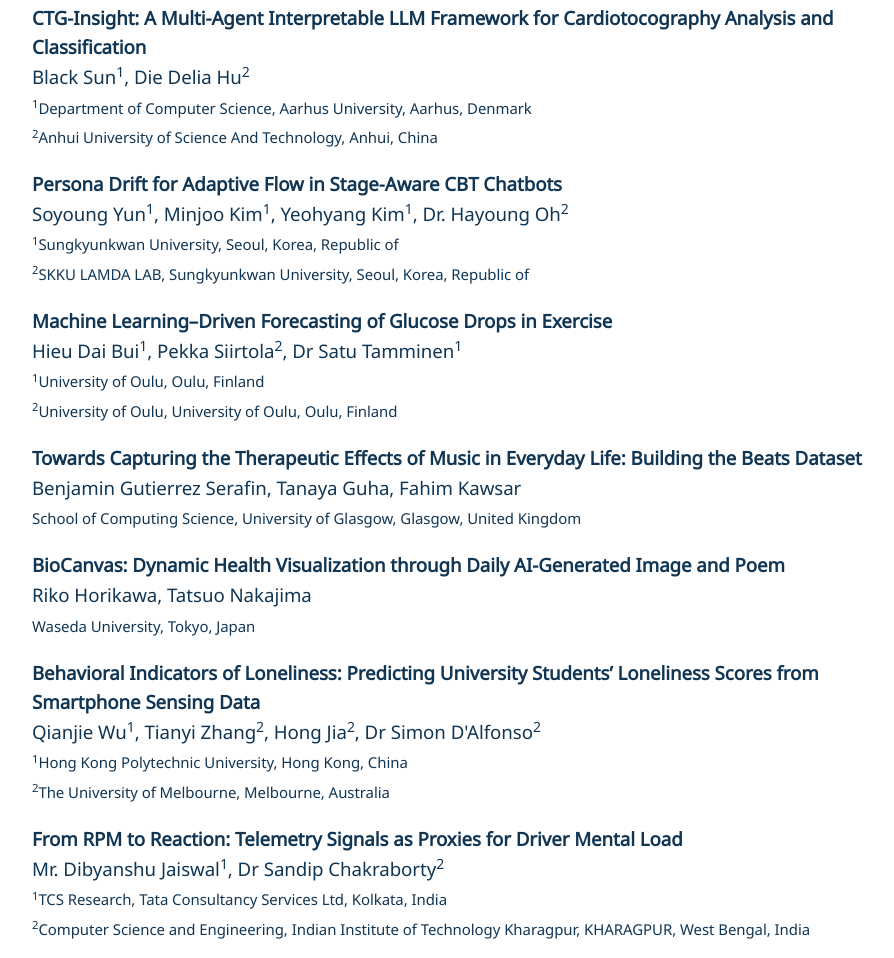
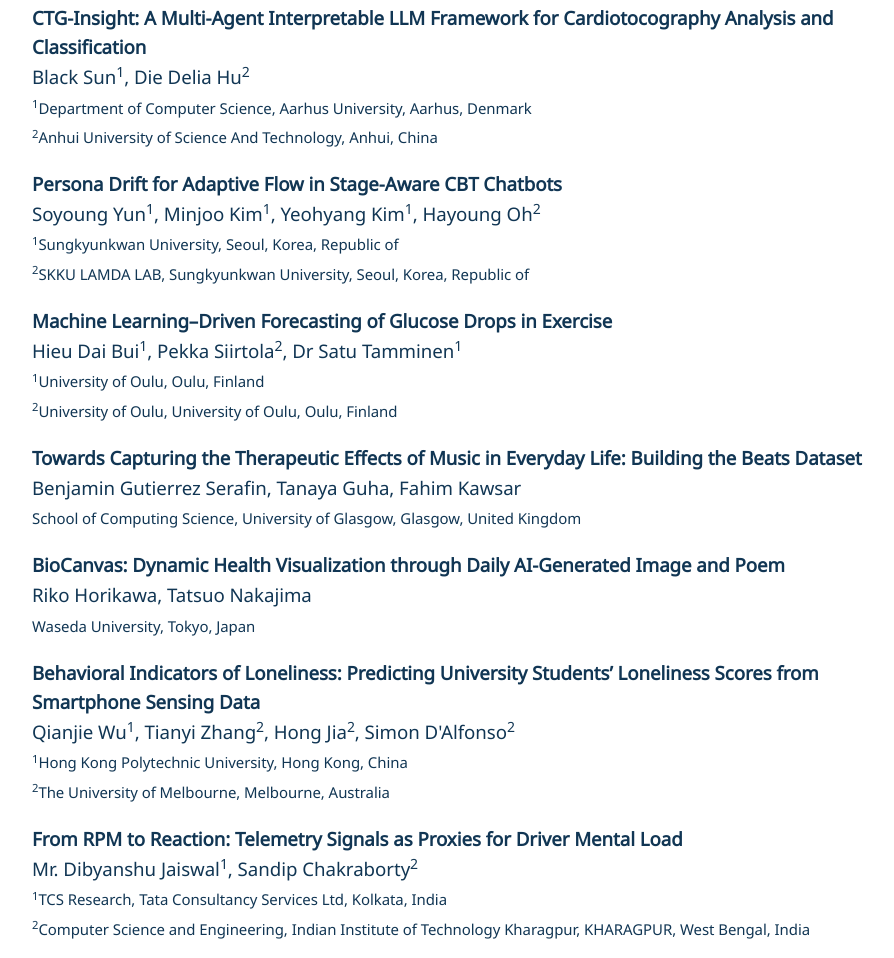
Before and after one commit to wellcomp2025/wellcomp2025.github.io, a plain HTML site: page papers.html in a window 1280 px wide. Shown: the part 1640-2598 px from the top of the page, without its empty margins (166-1060 px from the left). Drawn offline with Linux system fonts and the light colour scheme; a web font is replaced by a local one.

Commit message:
2025_07_20_11_27

```diff
--- a/papers.html
+++ b/papers.html
@@ -44,7 +44,7 @@
 
         <p>
           <b>Multi-Modal Deep Learning for Myocardial Infarction Detection Using ECG Signals and Images</b><br>
-          Jahanggir Hossain Setu<sup>1</sup>, Syed Tangim Pasha<sup>1</sup>, Nabarun Halder<sup>1</sup>, Eshtiak Ahmed<sup>2</sup>, Ashraful Islam<sup>3</sup>, Professor M Ashraful Amin<sup>4</sup><br>
+          Jahanggir Hossain Setu<sup>1</sup>, Syed Tangim Pasha<sup>1</sup>, Nabarun Halder<sup>1</sup>, Eshtiak Ahmed<sup>2</sup>, Ashraful Islam<sup>3</sup>, M Ashraful Amin<sup>4</sup><br>
           <small><sup>1</sup>Center for Computational &amp; Data Sciences, Independent University, Bangladesh, Dhaka, Bangladesh</small><br>
           <small><sup>2</sup>Gamification Group, Faculty of Information Technology and Communication Sciences, Tampere University, Tampere, Finland</small><br>
           <small><sup>3</sup>Center for Computational &amp; Data Sciences, Independent University, Bangladesh, Dhaka, None, Bangladesh</small><br>
@@ -73,7 +73,7 @@
 
         <p>
           <b>POCKET-MIND: Personalized LLM-based Journaling to Support Emotional Awareness and Goal Pursuit</b><br>
-          HaeJi Yang<sup>1</sup>, Jin Gyeong Park<sup>2</sup>, Mr. JinKwon LEE<sup>2</sup>, Dr. Hayoung Oh<sup>2</sup><br>
+          HaeJi Yang<sup>1</sup>, Jin Gyeong Park<sup>2</sup>, Mr. JinKwon LEE<sup>2</sup>, Hayoung Oh<sup>2</sup><br>
           <small><sup>1</sup>LAMDA LAB, SKKU, SEOUL, Korea, Republic of</small><br>
           <small><sup>2</sup>SKKU LAMDA LAB, Sungkyunkwan University, Seoul, Korea, Republic of</small>
         </p>
@@ -94,7 +94,7 @@
 
         <p>
           <b>Persona Drift for Adaptive Flow in Stage-Aware CBT Chatbots</b><br>
-          Soyoung Yun<sup>1</sup>, Minjoo Kim<sup>1</sup>, Yeohyang Kim<sup>1</sup>, Dr. Hayoung Oh<sup>2</sup><br>
+          Soyoung Yun<sup>1</sup>, Minjoo Kim<sup>1</sup>, Yeohyang Kim<sup>1</sup>, Hayoung Oh<sup>2</sup><br>
           <small><sup>1</sup>Sungkyunkwan University, Seoul, Korea, Republic of</small><br>
           <small><sup>2</sup>SKKU LAMDA LAB, Sungkyunkwan University, Seoul, Korea, Republic of</small>
         </p>
@@ -120,14 +120,14 @@
 
         <p>
           <b>Behavioral Indicators of Loneliness: Predicting University Students’ Loneliness Scores from Smartphone Sensing Data</b><br>
-          Qianjie Wu<sup>1</sup>, Tianyi Zhang<sup>2</sup>, Hong Jia<sup>2</sup>, Dr Simon D'Alfonso<sup>2</sup><br>
+          Qianjie Wu<sup>1</sup>, Tianyi Zhang<sup>2</sup>, Hong Jia<sup>2</sup>, Simon D'Alfonso<sup>2</sup><br>
           <small><sup>1</sup>Hong Kong Polytechnic University, Hong Kong, China</small><br>
           <small><sup>2</sup>The University of Melbourne, Melbourne, Australia</small>
         </p>
 
         <p>
           <b>From RPM to Reaction: Telemetry Signals as Proxies for Driver Mental Load</b><br>
-          Mr. Dibyanshu Jaiswal<sup>1</sup>, Dr Sandip Chakraborty<sup>2</sup><br>
+          Mr. Dibyanshu Jaiswal<sup>1</sup>, Sandip Chakraborty<sup>2</sup><br>
           <small><sup>1</sup>TCS Research, Tata Consultancy Services Ltd, Kolkata, India</small><br>
           <small><sup>2</sup>Computer Science and Engineering, Indian Institute of Technology Kharagpur, KHARAGPUR, West Bengal, India</small>
         </p>
@@ -144,7 +144,7 @@
 
         <p>
           <b>From Patient Burdens to User Agency: Designing for Real-Time Protection Support in Online Health Consultations</b><br>
-          Shuning Zhang<sup>1</sup>, Ying Ma<sup>2</sup>, Yongquan 'Owen' Hu<sup>3</sup>, Ting Dang<sup>2</sup>, Hong Jia<sup>2</sup>, Assistant Professor Xin Yi<sup>1,4</sup>, Hewu Li<sup>5</sup><br>
+          Shuning Zhang<sup>1</sup>, Ying Ma<sup>2</sup>, Yongquan 'Owen' Hu<sup>3</sup>, Ting Dang<sup>2</sup>, Hong Jia<sup>2</sup>, Xin Yi<sup>1,4</sup>, Hewu Li<sup>5</sup><br>
           <small><sup>1</sup>Institute for Network Sciences and Cyberspace, Tsinghua University, Beijing, China</small><br>
           <small><sup>2</sup>School of Computing and Information Systems, The University of Melbourne, Melbourne, Australia</small><br>
           <small><sup>3</sup>Augmented Human Lab, National University of Singapore, Singapore, Singapore</small><br>
```
